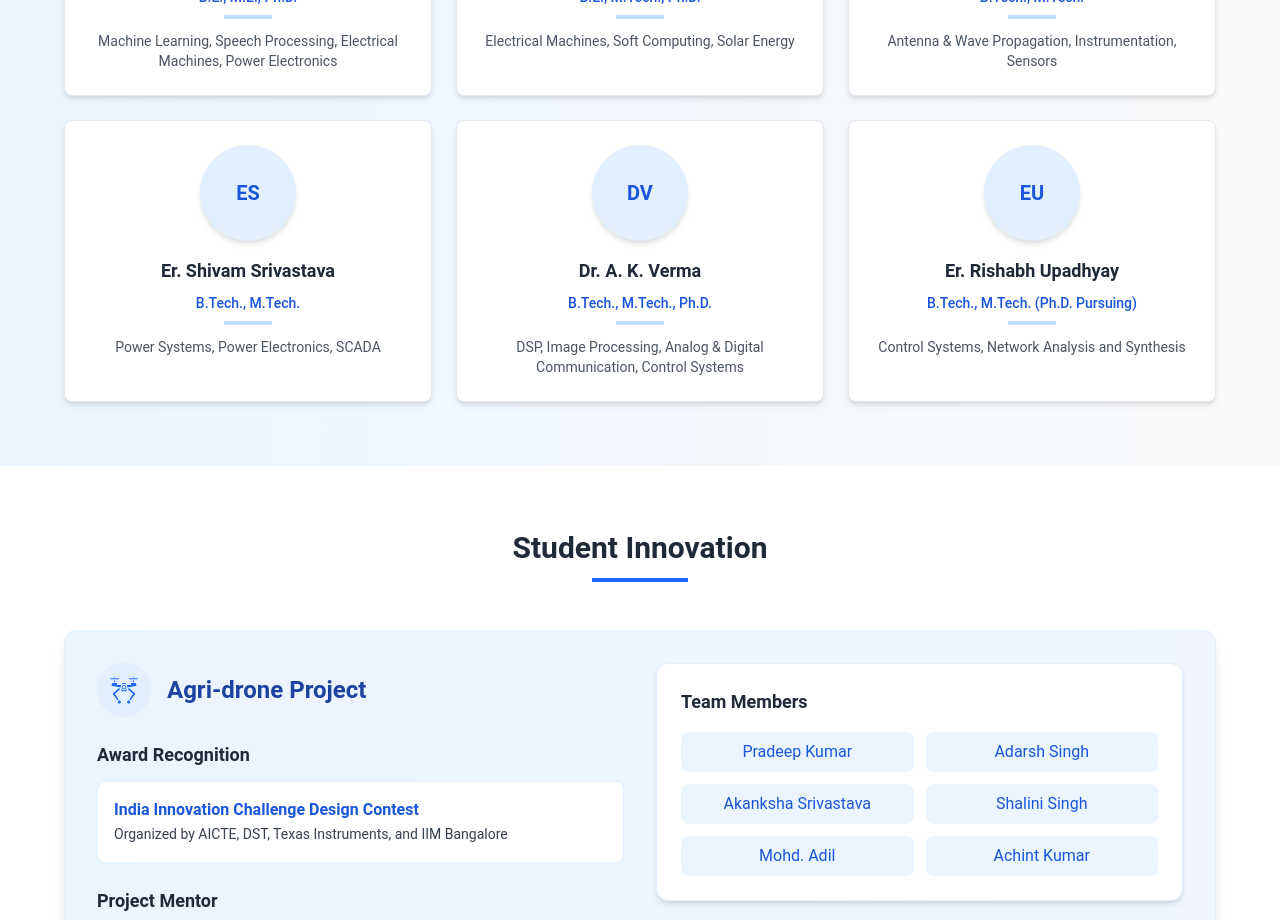
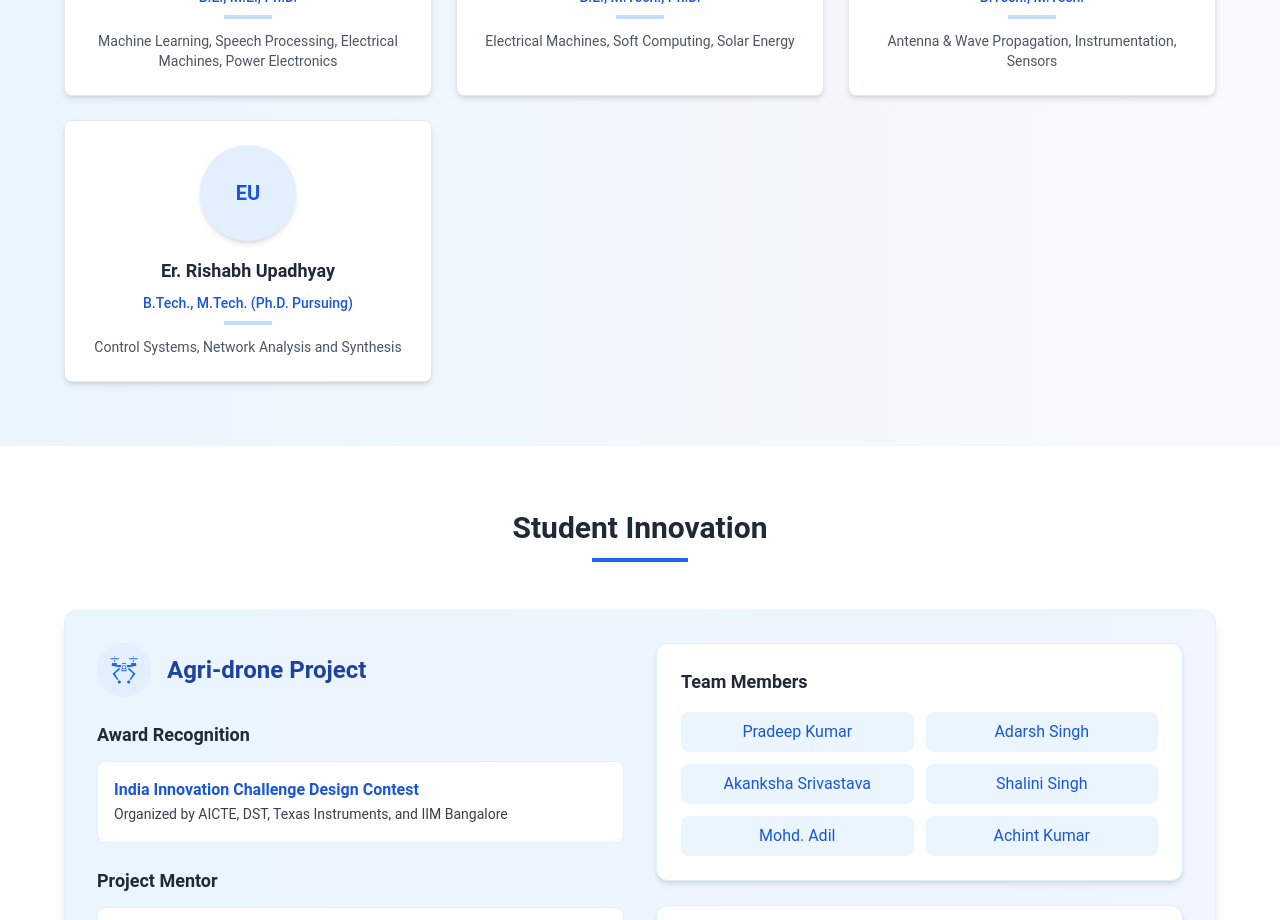
Before and after one commit to iet-agra/ietagra-frontend, a React (Create React App) app: page /departments/ee in a window 1280 px wide. Shown: the part 3640-4560 px from the top of the page. Built offline with nearby package versions, Linux system fonts and the light colour scheme; what tw-elements would draw is missing.

Commit message:
feat: Add faculty group image to CseFaculty component and remove unused group photo from EceFaculty component

```diff
--- a/src/components/home/DepartmentWiseData/CSEDepartment/CseFaculty.js
+++ b/src/components/home/DepartmentWiseData/CSEDepartment/CseFaculty.js
@@ -396,6 +396,26 @@ const CseFaculty = () => {
             </p>
           </motion.div>
 
+          {/* faculty group image */}
+          <motion.div
+            initial="hidden"
+            whileInView="visible"
+            viewport={{ once: true }}
+            variants={fadeIn}
+            className="mb-16"
+          >
+            <div className="bg-white rounded-xl overflow-hidden shadow-lg">
+              <img
+                src="/images/eceFaculty.png"
+                alt="Electronics & Communication Engineering Department Faculty"
+                className="w-full h-auto"
+                onError={(e) => {
+                  e.target.src = '/images/placeholder-group.jpg';
+                }}
+              />
+            </div>
+          </motion.div>
+
           {/* Faculty grid layout */}
           <div className="grid grid-cols-1 sm:grid-cols-2 lg:grid-cols-3 gap-6 sm:gap-8">
             {facultyMembers.map((member, index) => (
--- a/src/components/home/DepartmentWiseData/ECEDepartment/EceFaculty.js
+++ b/src/components/home/DepartmentWiseData/ECEDepartment/EceFaculty.js
@@ -143,26 +143,6 @@ const EceFaculty = () => {
           </p>
         </motion.div>
 
-        {/* Department group photo */}
-        <motion.div
-          initial="hidden"
-          whileInView="visible"
-          viewport={{ once: true }}
-          variants={fadeIn}
-          className="mb-16"
-        >
-          <div className="bg-white rounded-xl overflow-hidden shadow-lg">
-            <img
-              src="/images/eceFaculty.png"
-              alt="Electronics & Communication Engineering Department Faculty"
-              className="w-full h-auto"
-              onError={(e) => {
-                e.target.src = '/images/placeholder-group.jpg';
-              }}
-            />
-          </div>
-        </motion.div>
-
         {/* Faculty Cards */}
         <motion.div
           variants={containerVariants}
--- a/src/components/home/DepartmentWiseData/Eecomponents/FacultyProfiles.js
+++ b/src/components/home/DepartmentWiseData/Eecomponents/FacultyProfiles.js
@@ -28,18 +28,6 @@ const FacultyProfiles = () => {
       name: 'Er. Ashish Sharma',
       qualification: 'B.Tech., M.Tech.',
       expertise: 'Antenna & Wave Propagation, Instrumentation, Sensors',
-      image: '', // Add image path when available
-    },
-    {
-      name: 'Er. Shivam Srivastava',
-      qualification: 'B.Tech., M.Tech.',
-      expertise: 'Power Systems, Power Electronics, SCADA',
-      image: '', // Add image path when available
-    },
-    {
-      name: 'Dr. A. K. Verma',
-      qualification: 'B.Tech., M.Tech., Ph.D.',
-      expertise: 'DSP, Image Processing, Analog & Digital Communication, Control Systems',
       image: '', // Add image path when available
     },
     {
```
